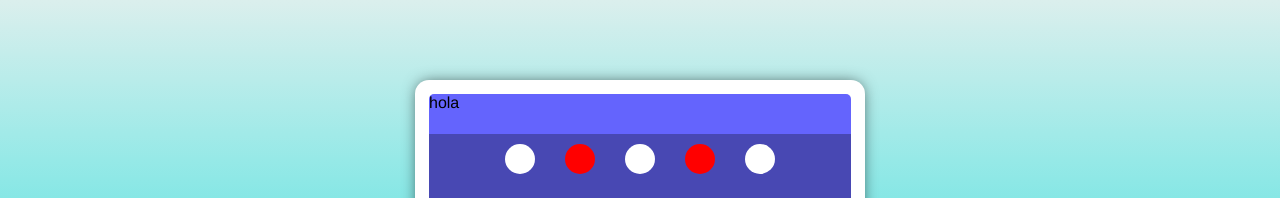
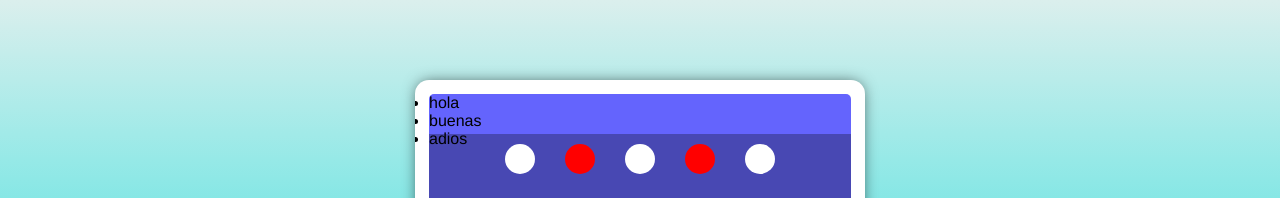
Before and after one commit to Ladizlao/clase-2, a plain HTML site: page clase 3(tp1 tarjeta)/index.html in a window 1280 px wide. Shown: the top 198 px of the page. Drawn offline with Linux system fonts and the light colour scheme.

Commit message:
muchos cambios de pruebas

```diff
--- a/clase 3(tp1 tarjeta)/index.html
+++ b/clase 3(tp1 tarjeta)/index.html
@@ -14,7 +14,11 @@
     <article class="producto">
         <section class="header_prod">
 
-            <div class="">hola</div>
+            <ul class="talles">
+                <li>hola</li>
+                <li>buenas</li>
+                <li>adios</li>
+            </ul>
 
         </section>
 
```
